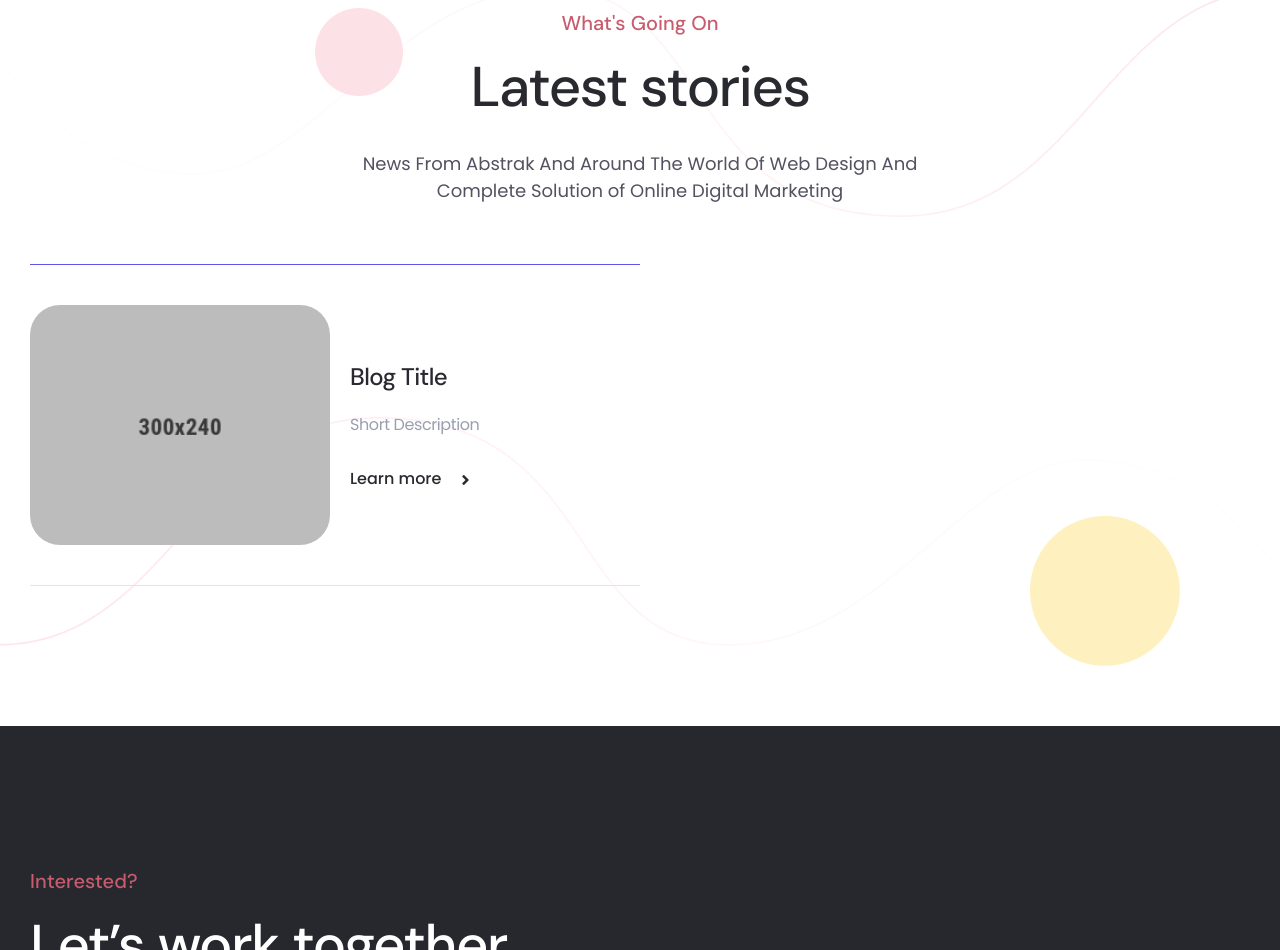
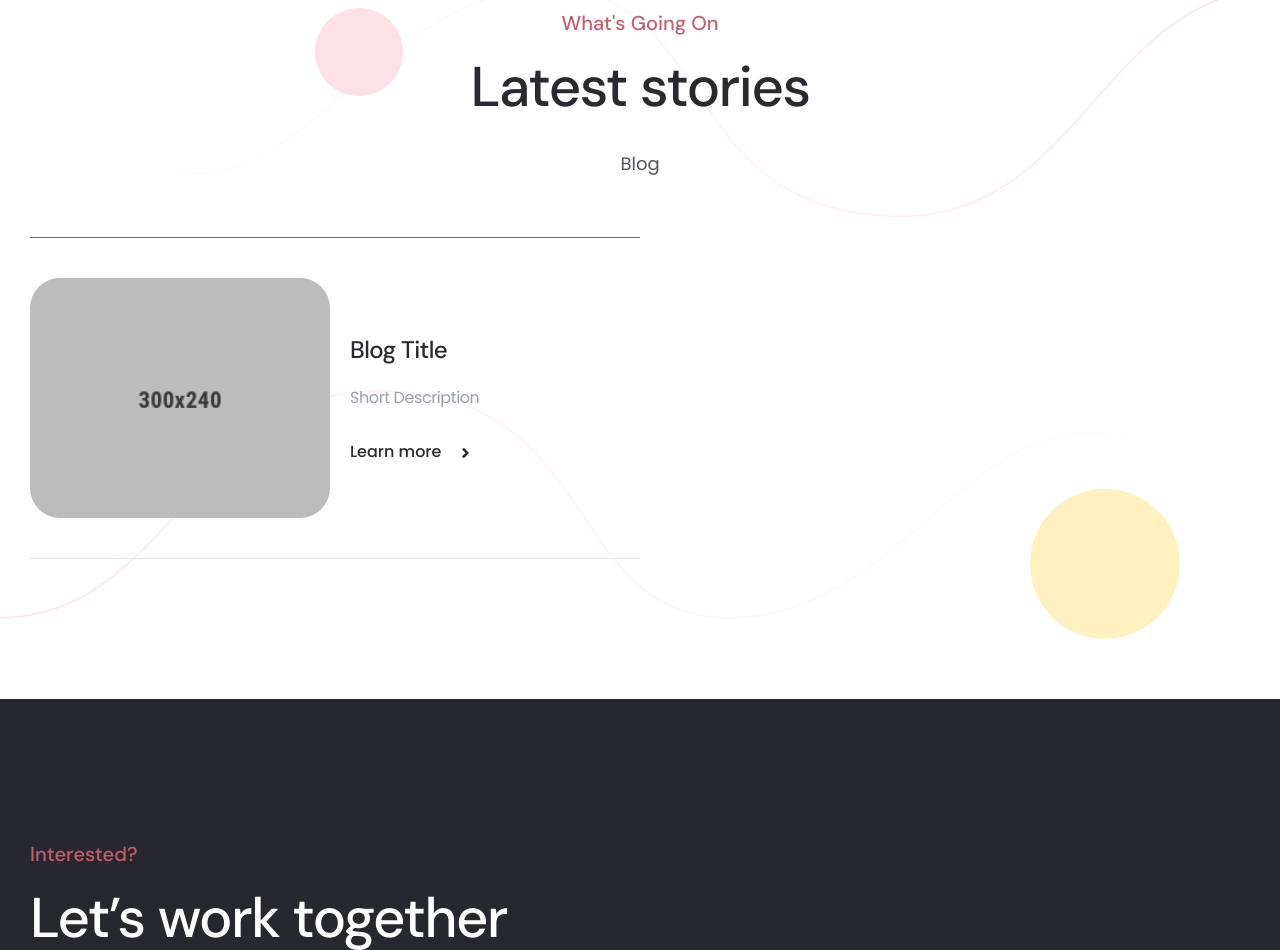
Before and after one commit to Jackbmc/jackbmc.github.io, a plain HTML site: page index.html in a window 1280 px wide. Shown: the part 3674-4624 px from the top of the page. Drawn offline with Linux system fonts and the light colour scheme.

Commit message:
updated blog titles

```diff
--- a/index.html
+++ b/index.html
@@ -449,7 +449,7 @@
                 <div class="section-heading">
                     <span class="subtitle">What's Going On</span>
                     <h2 class="title">Latest stories</h2>
-                    <p>News From Abstrak And Around The World Of Web Design And Complete Solution of Online Digital Marketing </p>
+                    <p>Blog</p>
                 </div>
                 <div class="row g-0">
                     <div class="col-xl-6" data-sal="slide-right" data-sal-duration="800" data-sal-delay="100">
```
Also changed, not shown: 3 other files.
